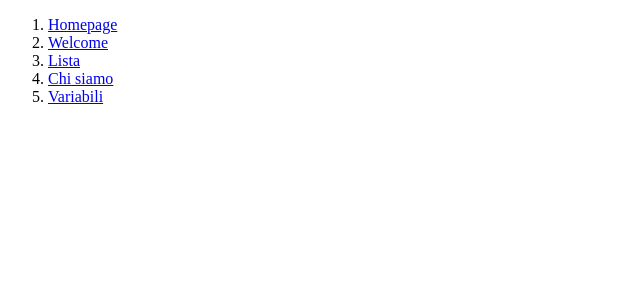
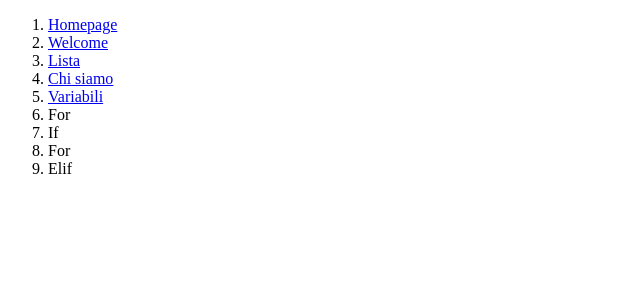
Before and after one commit to GitHotHub/django-Moraru-Luigi, a Django app: page / in a window 1280 px wide. Shown: the top 300 px of the page, without its empty margins (0-640 px from the left). Run offline with Django 3.2, Linux system fonts and the light colour scheme.

Commit message:
Livello 9

```diff
--- a/prima_app/templates/index.html
+++ b/prima_app/templates/index.html
@@ -13,6 +13,10 @@
         <li><a href="{% url 'prima_app:lista' %}">Lista</a></li>
         <li><a href="{% url 'prima_app:chi_siamo' %}">Chi siamo</a></li>
         <li><a href="{% url 'prima_app:variabili' %}">Variabili</a></li>
+        <li><a href="{% url 'seconda_app:es_for' %}"></a>For</li>
+        <li><a href="{% url 'seconda_app:es_if' %}"></a>If</li>
+        <li><a href="{% url 'seconda_app:es_for' %}"></a>For</li>
+        <li><a href="{% url 'seconda_app:if_else_elif' %}"></a>Elif</li>
     </ol>
 </body>
 </html>
```
